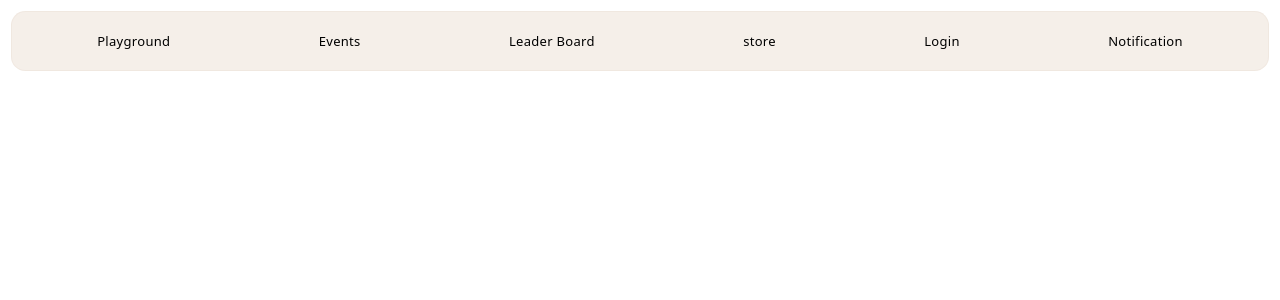
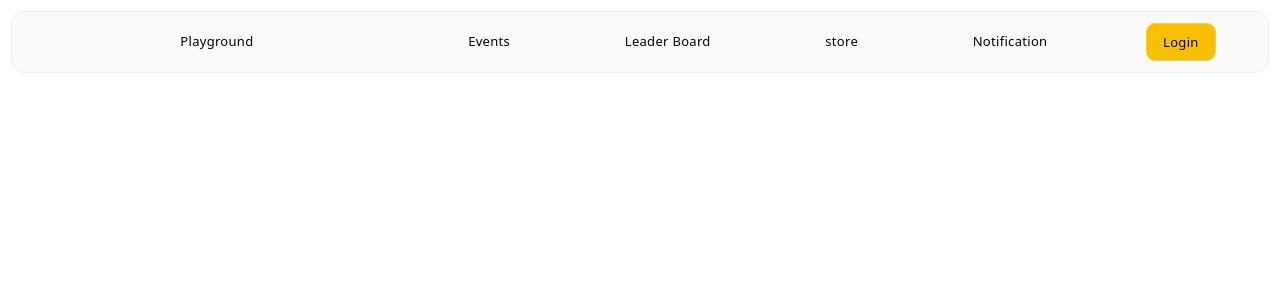
Before and after one commit to Abhishek805345/Playground-Frontend, a React app: page / in a window 1280 px wide. Shown: the top 300 px of the page. Built offline with nearby package versions, Linux system fonts and the light colour scheme; the HTML template or start-up script is replaced by a standard one.

Commit message:
nav edit

```diff
--- a/src/components/welcome.jsx
+++ b/src/components/welcome.jsx
@@ -4,7 +4,7 @@ export function Nav(){
   return (
     <nav className={css.nav}>
       <div>
-        <Link to="" className={css.linkbut}>
+        <Link to="" className={css.logo}>
           Playground
         </Link>
       </div>
@@ -25,12 +25,12 @@ export function Nav(){
       </div>
       <div>
         <Link to="" className={css.linkbut}>
-          Login
+          Notification
         </Link>
       </div>
-       <div>
-        <Link to="" className={css.linkbut}>
-          Notification
+      <div>
+        <Link to="" className={css.login}>
+          Login
         </Link>
       </div>
     </nav>
--- a/src/style/welcome.module.css
+++ b/src/style/welcome.module.css
@@ -4,16 +4,30 @@
   padding:0%;
   font-family:system-ui, -apple-system, BlinkMacSystemFont, 'Segoe UI', Roboto, Oxygen, Ubuntu, Cantarell, 'Open Sans', 'Helvetica Neue', sans-serif;
   font-size: small;
+  font-display: auto;
+  font-weight: 400;
 }
 .nav{
   border:1px solid #efe4da96;
   border-radius: 1.1rem;
-  background-color: #efe4da96;
+  background-color: #f9f7f496;
   display: flex;
   justify-content: space-around;
   margin:11px;
   padding:11px;
 }
+.logo{
+  text-decoration: none;
+  color: black;
+
+  /* Added */
+  letter-spacing: 0.3px;
+  padding: 9px 116px;
+  border-radius: 0.7rem;
+  transition: all 0.25s ease;
+  display: inline-block;
+}
+
 .linkbut {
   text-decoration: none;
   color: black;
@@ -37,3 +51,16 @@
 .linkbut:active {
   transform: translateY(0);
 }
+.login{
+  text-decoration: none;
+  color: black;
+
+  /* Added */
+  letter-spacing: 0.3px;
+  padding: 9px 16px;
+  border:1px solid rgb(233, 213, 82);
+  background-color:lab(81.03% 10.39 83.04) ;
+  border-radius: 0.7rem;
+  transition: all 0.25s ease;
+  display: inline-block;
+}
```
Also changed, not shown: src/components/hero.jsx (added, +11 -0 lines).
